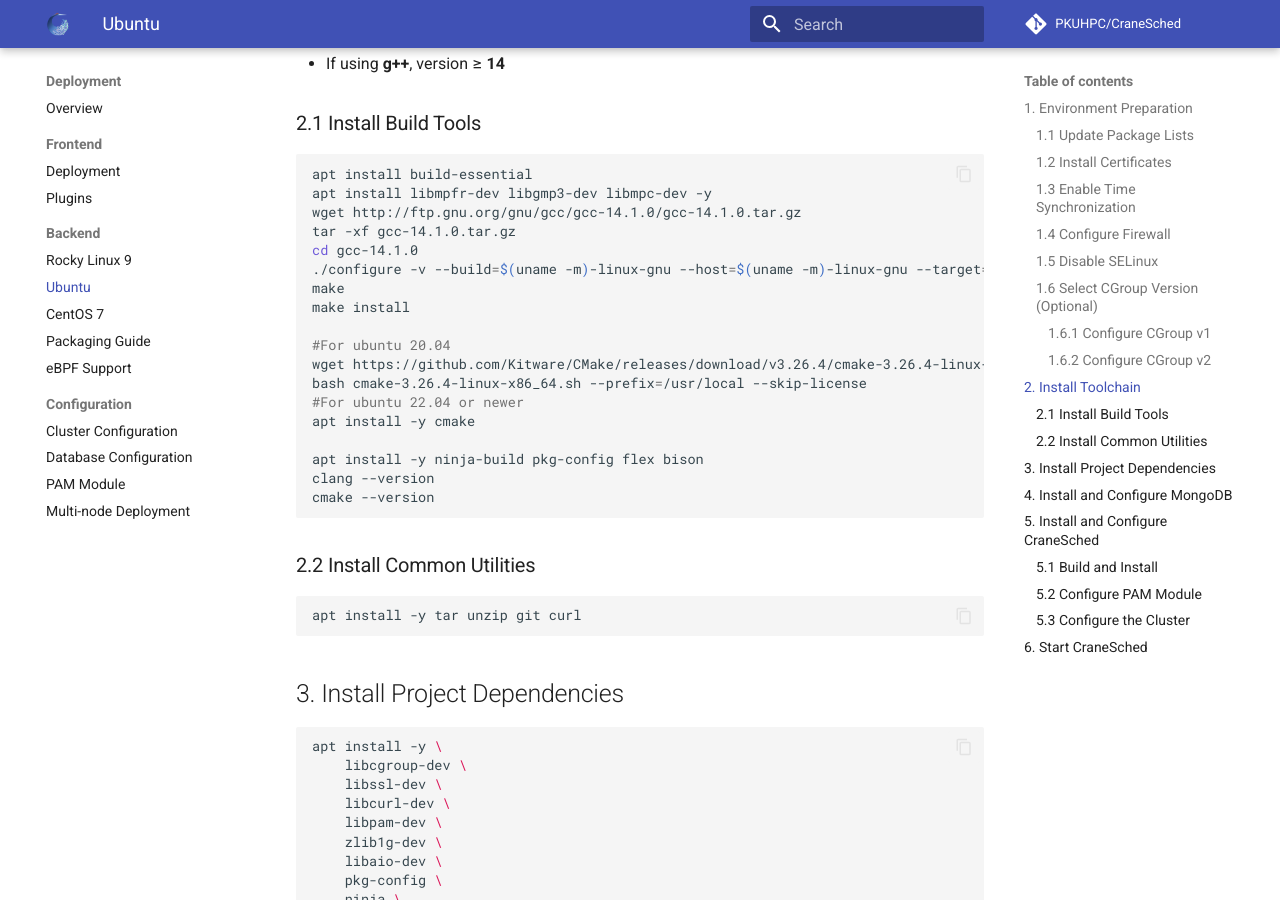
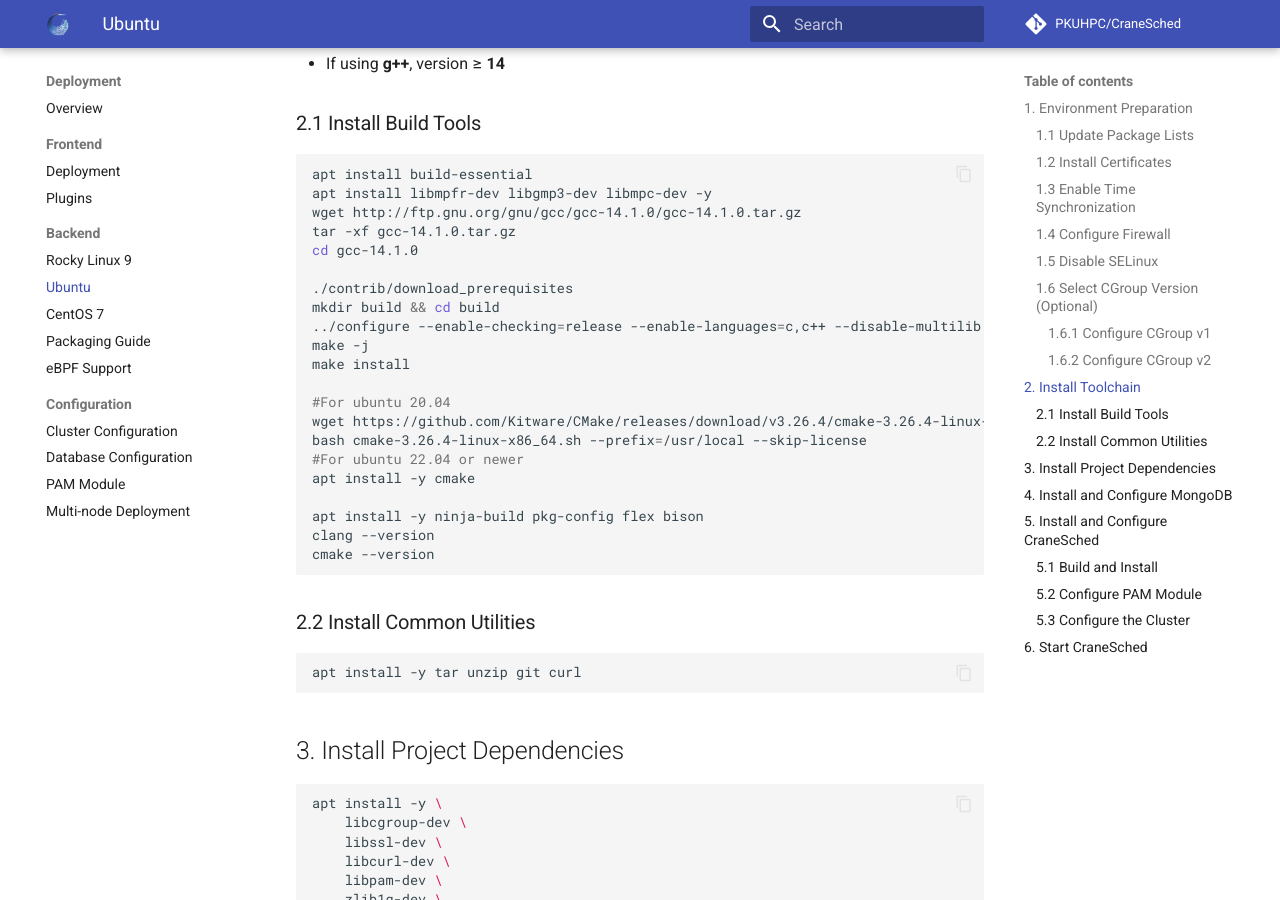
Before and after one commit to PKUHPC/CraneSched, an MkDocs documentation site: the page built from docs/deployment/backend/Ubuntu.md, in a window 1280 px wide and 900 px high, scrolled down 2390 px. Built offline with MkDocs 1.6.1 and Material for MkDocs 9.7.7, drawn with Linux system fonts in a browser that asks for light colours; comment, search, counter and statistics services are not loaded.

Commit message:
fix: Update GCC installation instructions for improved build process

```diff
--- a/docs/deployment/backend/Ubuntu.md
+++ b/docs/deployment/backend/Ubuntu.md
@@ -109,8 +109,11 @@
 wget http://ftp.gnu.org/gnu/gcc/gcc-14.1.0/gcc-14.1.0.tar.gz
 tar -xf gcc-14.1.0.tar.gz
 cd gcc-14.1.0
-./configure -v --build=$(uname -m)-linux-gnu --host=$(uname -m)-linux-gnu --target=$(uname -m)-linux-gnu --prefix=/usr/local/gcc-14.1.0 --enable-checking=release --enable-languages=c,c++ --disable-multilib --program-suffix=-14.1.0
-make
+
+./contrib/download_prerequisites
+mkdir build && cd build
+../configure --enable-checking=release --enable-languages=c,c++ --disable-multilib
+make -j
 make install
 
 #For ubuntu 20.04
```
